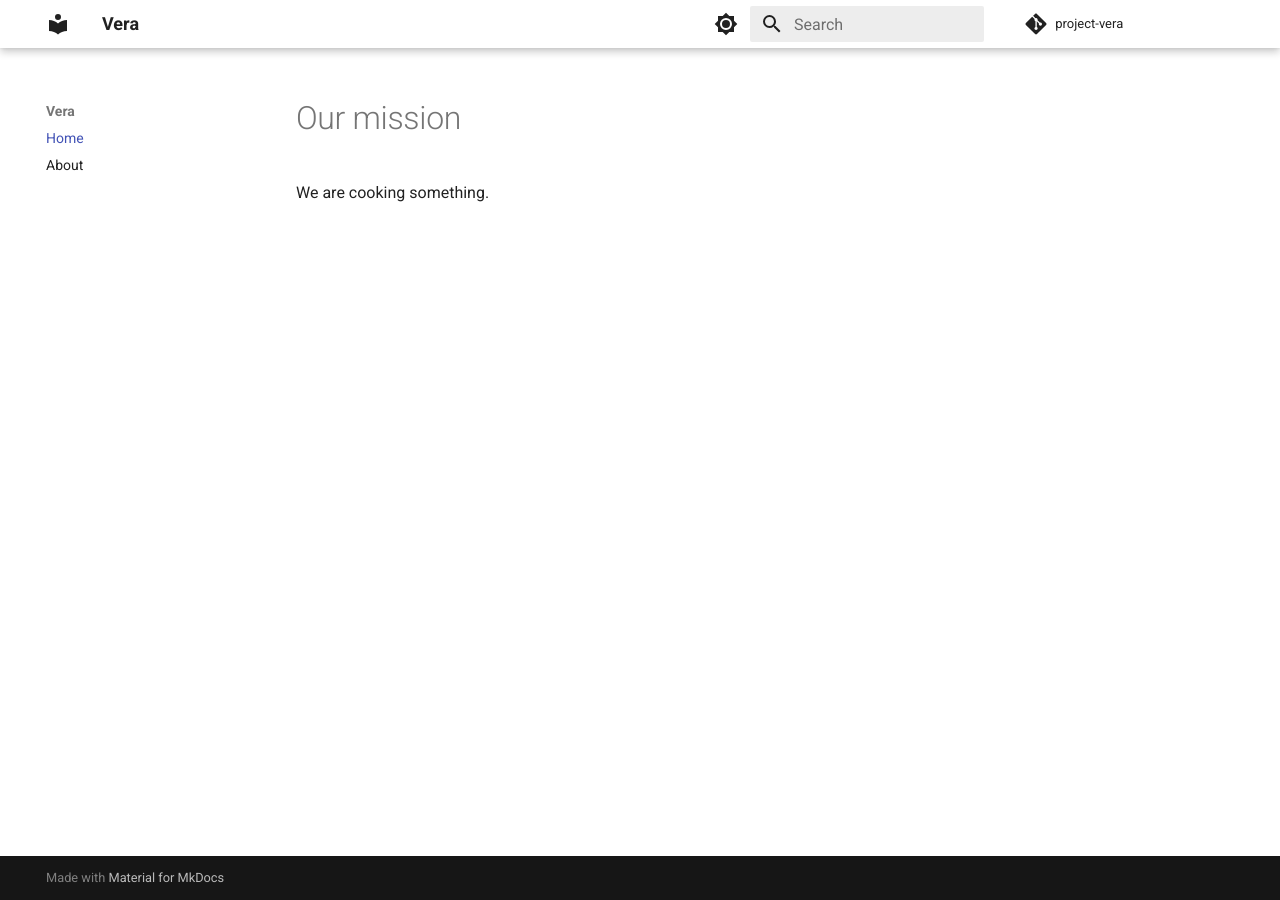
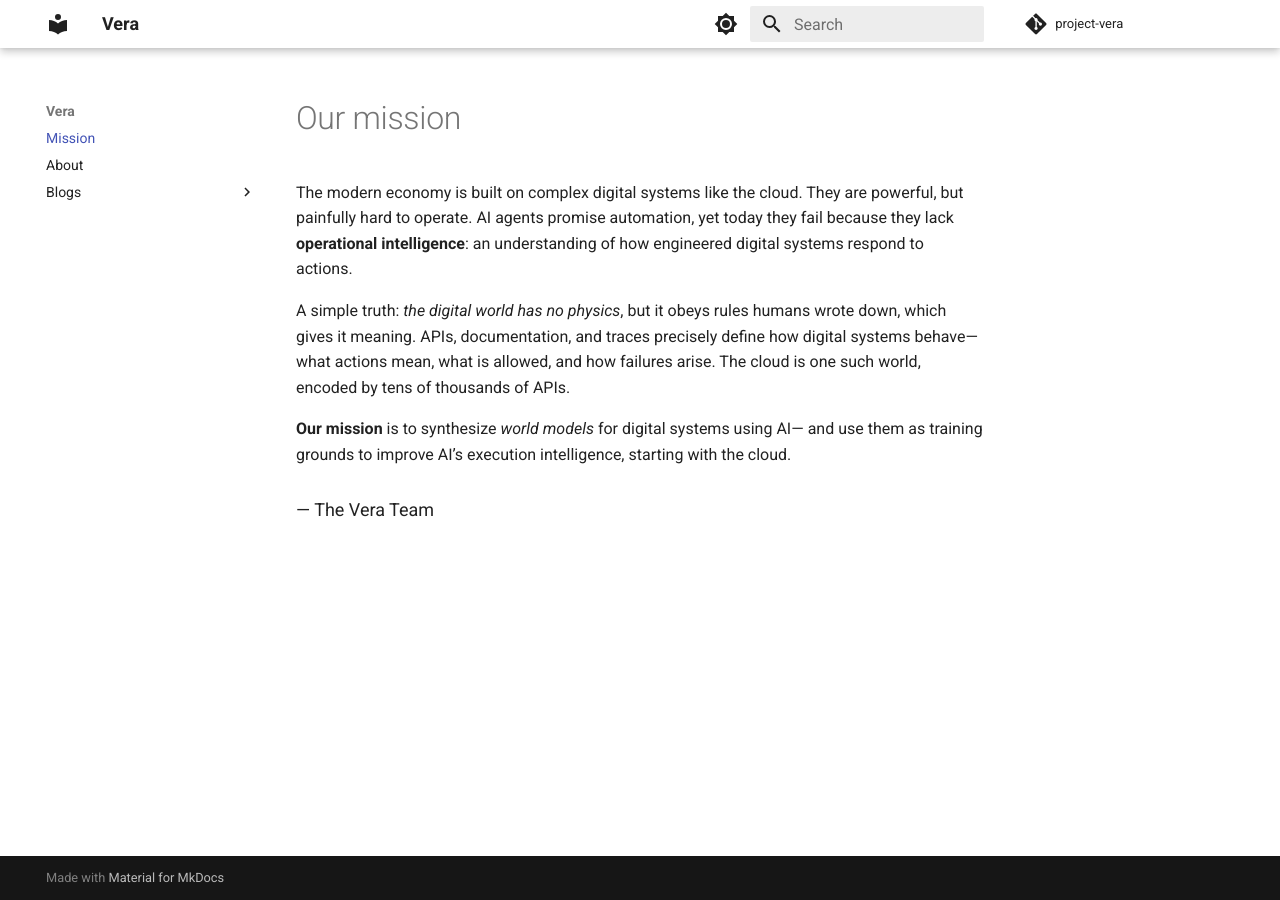
Before and after one commit to project-vera/project-vera.github.io, an MkDocs documentation site: the page built from docs/index.md, in a window 1280 px wide. Built offline with MkDocs 1.6.1 and Material for MkDocs 9.7.7, drawn with Linux system fonts in a browser that asks for light colours.

Commit message:
added blogs

```diff
--- a/docs/index.md
+++ b/docs/index.md
@@ -1,3 +1,32 @@
 # Our mission
 
-We are cooking something.
+<div style="margin: 2rem 0; line-height: 1.6;">
+
+  <p>
+    The modern economy is built on complex digital systems like the cloud.
+    They are powerful, but painfully hard to operate.
+    AI agents promise automation, yet today they fail because they lack
+    <strong>operational intelligence</strong>:
+    an understanding of how engineered digital systems respond to actions.
+  </p>
+
+  <p>
+    A simple truth:
+    <em>the digital world has no physics</em>,
+    but it obeys rules humans wrote down, which gives it meaning.
+    APIs, documentation, and traces precisely define how digital systems behave—
+    what actions mean, what is allowed, and how failures arise.
+    The cloud is one such world, encoded by tens of thousands of APIs.
+  </p>
+
+  <p>
+    <strong>Our mission</strong> is to synthesize <em>world models</em> for digital systems using AI—
+    and use them as training grounds to improve AI’s execution intelligence,
+    starting with the cloud.
+  </p>
+
+  <p style="margin-top: 1.4rem; font-size: 0.9rem;">
+    — The Vera Team
+  </p>
+
+</div>
--- a/mkdocs.yml
+++ b/mkdocs.yml
@@ -2,8 +2,12 @@
 repo_url: https://github.com/project-vera
 repo_name: project-vera
 nav:
-  - Home: index.md
+  - Mission: index.md
   - About: about.md
+  - Blogs:
+    - "[02-06-2026] No More Manual Mocks.": blogs/cloudemu/cloudemu.md
+    - "[02-06-2026] Can AI Agents Replace DevOps?": blogs/cloudagent/cloudagent.md
+
 theme:
   name: material
   palette:
```
Also changed, not shown: docs/blogs/cloudagent/cloudagent.md (added, +94 -0 lines), docs/blogs/cloudemu/cloudemu.md (added, +84 -0 lines), docs/blogs/cloudagent/pics/four_modals.png-1.png (added), docs/blogs/cloudagent/pics/future_figv5.png-1.png (added), docs/blogs/cloudagent/pics/radarV3.png-1.png (added), docs/blogs/cloudemu/pics/cloudemu_design.png-1.png (added), docs/blogs/cloudemu/pics/cloudemu_fig1.png (added), docs/blogs/cloudemu/pics/em_accuracy.png-1.png (added), docs/blogs/cloudemu/pics/state_machine_cdf.png-1.png (added).
